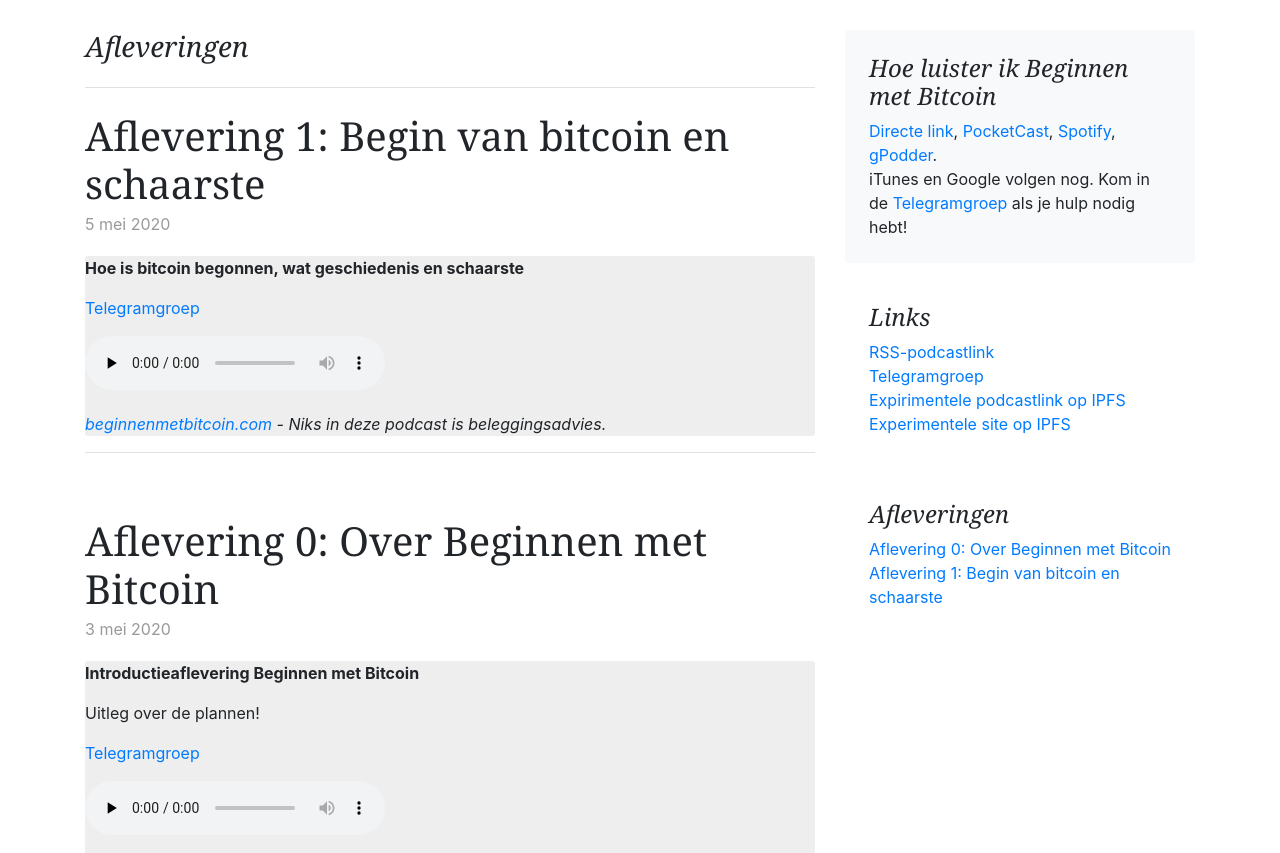
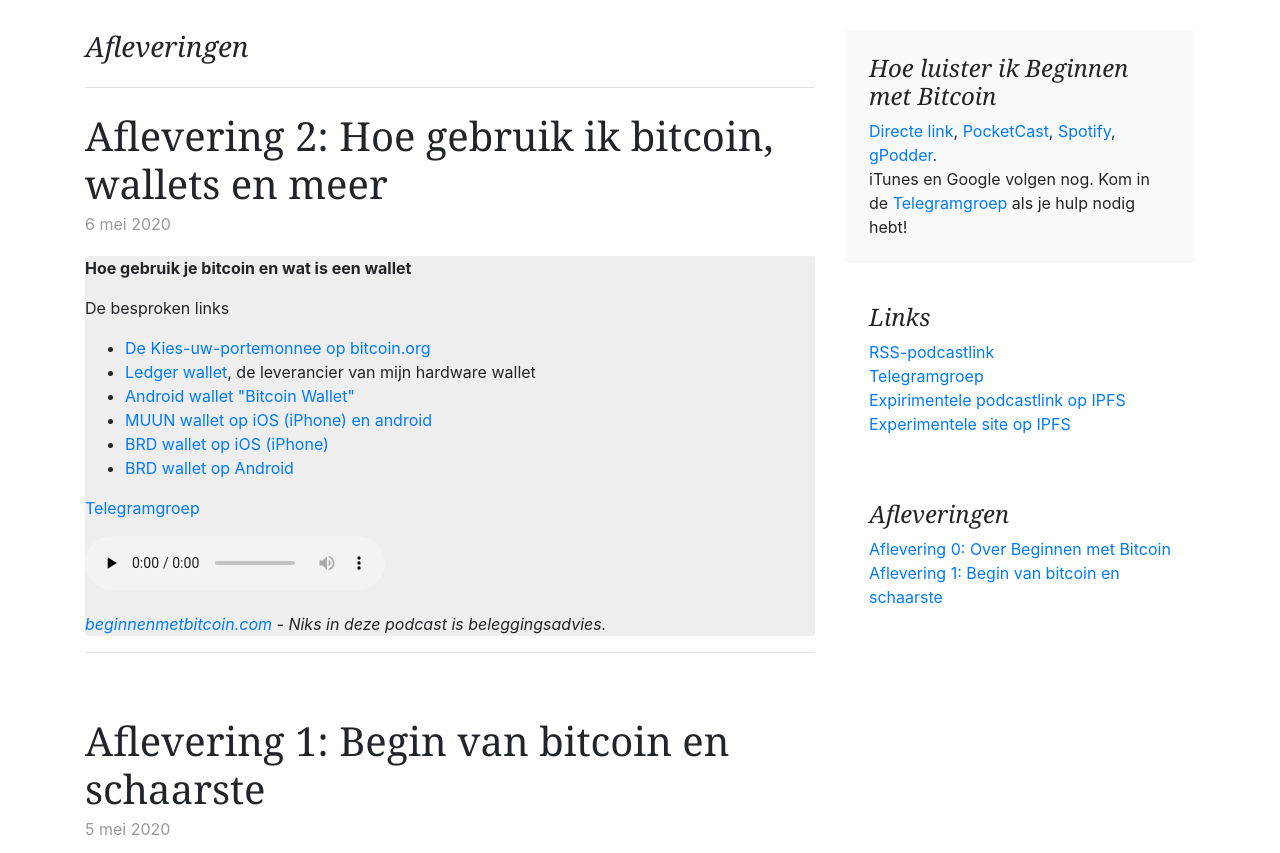
Before and after one commit to BeginnenMetBitcoin/beginnenmetbitcoin.github.io, a plain HTML site: page index.html in a window 1280 px wide. Shown: the part 471-1324 px from the top of the page. Drawn offline with Linux system fonts and the light colour scheme.

Commit message:
Episode 2

```diff
--- a/index.html
+++ b/index.html
@@ -107,6 +107,31 @@
 
 
       <!-- AFLEVERING -->
+      <div class="blog-post border-bottom" id="ep2">
+        <h2 class="blog-post-title">Aflevering 2: Hoe gebruik ik bitcoin, wallets en meer</h2>
+        <p class="blog-post-meta">6 mei 2020</p>
+        <div class="shownotes bg-link">
+          <p>
+            <b>Hoe gebruik je bitcoin en wat is een wallet</b>
+            <p>De besproken links</p>
+            <ul>
+              <li><a href="https://bitcoin.org/nl/kies-uw-portemonnee">De Kies-uw-portemonnee op bitcoin.org</a></li>
+              <li><a href="https://www.ledger.com/">Ledger wallet</a>, de leverancier van mijn hardware wallet  </li>
+              <li><a href="https://wallet.schildbach.de/">Android wallet "Bitcoin Wallet"</a></li>
+              <li><a href="https://muun.com/">MUUN wallet op iOS (iPhone) en android</a></li>
+              <li><a href="https://itunes.apple.com/app/brd-bitcoin-wallet/id885251393">BRD wallet op iOS (iPhone)</a></li>
+              <li><a href="https://play.google.com/store/apps/details?id=com.breadwallet">BRD wallet op Android</a></li>
+            </ul>
+            <p><a href="https://t.me/beginnenmetbitcoin">Telegramgroep</a></p>
+            <p><audio src="https://ipfs.io/ipns/QmWgJh8zA1rsN4DLwLR5PT2oBDQgrSiACBArRZzZznRRw6/mp3/ep2.mp3" preload="none" controls="controls"></audio></p>
+            <p><i><a href="https://beginnenmetbitcoin.com/">beginnenmetbitcoin.com</a> - Niks in deze podcast is beleggingsadvies.</i></p>
+          </p>
+        </div>
+      </div>
+      <!-- /////////// -->
+
+
+      <!-- AFLEVERING -->
       <div class="blog-post border-bottom" id="ep1">
         <h2 class="blog-post-title">Aflevering 1: Begin van bitcoin en schaarste</h2>
         <p class="blog-post-meta">5 mei 2020</p>
```
Also changed, not shown: 1 other file.
